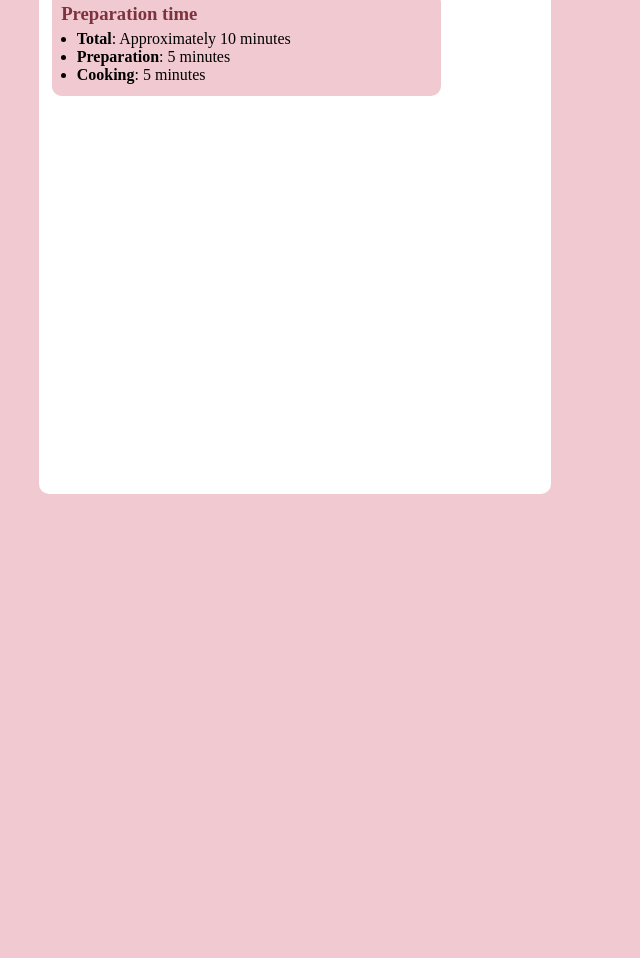
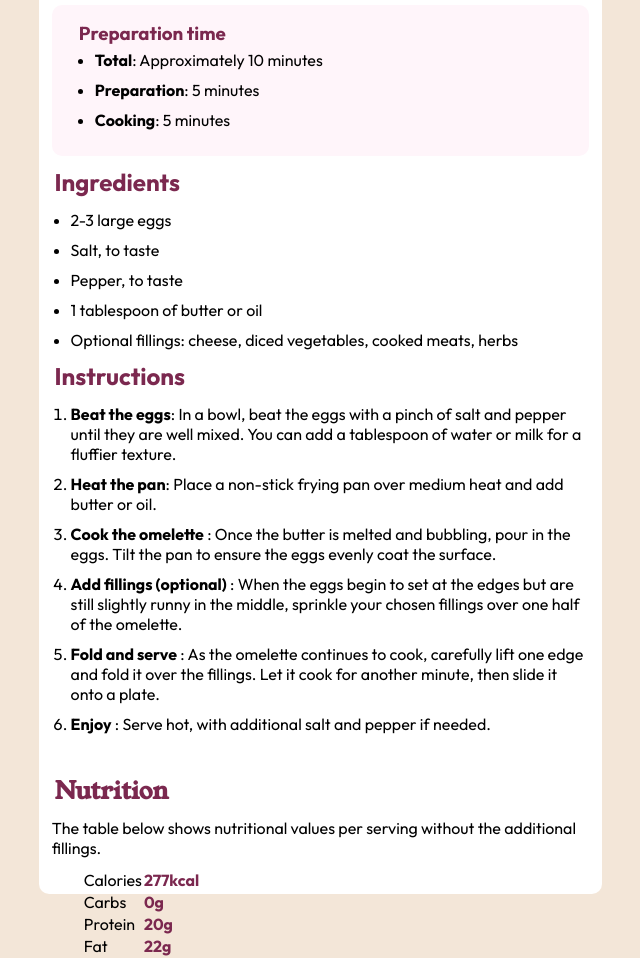
Before and after one commit to Orsini13/Recipe-page-Frontend-Mentor, a plain HTML site: page hindex.html in a window 1280 px wide. Shown: the part 326-1284 px from the top of the page, without its empty margins (345-985 px from the left). Before the commit the page ends 840 px from the top, so only its background shows below. Drawn offline with Linux system fonts and the light colour scheme.

```diff
--- a/hindex.html
+++ b/hindex.html
@@ -25,7 +25,65 @@
                 </ul>
             </div>
             </div>
+            <div class="Ingredients">
+                <h2><b>Ingredients</b></h2>
+                 <ul>
+                    <li>2-3 large eggs</li>
+                    <li>Salt, to taste</li>
+                    <li>Pepper, to taste</li>
+                    <li>1 tablespoon of butter or oil</li>
+                    <li>Optional fillings: cheese, diced vegetables, cooked meats, herbs</li>
+                 </ul>
+            </div>
+            <div class="Instructions">
+                <h2><b>Instructions</b></h2>
+                <ol>
+                    <li>
+                        <b>Beat the eggs</b>: In a bowl, beat the eggs with a pinch of salt and pepper until they are well mixed.
+                        You can add a tablespoon of water or milk for a fluffier texture.
+                    </li>
+                    <li><b>Heat the pan</b>: Place a non-stick frying pan over medium heat and add butter or oil.</li>
+                    <li>
+                        <b>Cook the omelette</b> : Once the butter is melted and bubbling, pour in the eggs. Tilt the pan to ensure
+                        the eggs evenly coat the surface.
+                    </li>
+                    <li>
+                        <b>Add fillings (optional)</b> : When the eggs begin to set at the edges but are still slightly runny in the
+                middle, sprinkle your chosen fillings over one half of the omelette.
+                    </li>
+                    <li><b>Fold and serve</b> : As the omelette continues to cook, carefully lift one edge and fold it over the
+                        fillings. Let it cook for another minute, then slide it onto a plate.</li>
+                    <li><b>Enjoy</b> : Serve hot, with additional salt and pepper if needed.</li>
 
+                </ol>
+
+                <div class="Nutrition">
+                    <h2>Nutrition</h2>
+                    <p>The table below shows nutritional values per serving without the additional fillings.</p>
+                </div>
+
+                <table class="table">
+                    <tr class="spaced">
+                      <td>Calories</td>
+                      <td id="quantity"><b>277kcal</b></td>
+                    </tr>
+                    <tr class="spaced">
+                      <td>Carbs</td>
+                      <td id="quantity"><b>0g</b></td>
+                    </tr>
+                    <tr class="spaced">
+                      <td>Protein</td>
+                      <td id="quantity"><b>20g</b></td>
+                    </tr>
+                    <tr class="spaced">
+                      <td>Fat</td>
+                      <td id="quantity"><b>22g</b></td>
+                    </tr>
+                  </table>
+
+
+
+            </div>
         </div>
 
 
--- a/style.css
+++ b/style.css
@@ -1,16 +1,25 @@
+@import url('https://fonts.googleapis.com/css2?family=Outfit:wght@100..900&family=Young+Serif&display=swap');
+
 *{
     margin: 0;
     padding: 0;
     box-sizing: border-box;
+    font-family: 'Outfit', sans-serif;
 }
+/* @media screen {
+
+.Ingredients > ul{
+    list-style-type: disc !important;
+}
+} */
 body{
-    background: rgb(240, 202, 208);
+    background:hsl(30, 54%, 90%);
     width: 100%;
     height: 100%;
 }
 .box1{
-    width: 40%;
-    height: 100vh;
+    width: 44%;
+    height: 1200px;
     background: white;
     position: relative;
     padding: 1%;
@@ -28,30 +37,75 @@ body{
 }
 .box1 h2{
     margin-bottom: 10px;
+    font-family: 'Young Serif', serif;
 }
 .box1 p{
     margin-bottom: 10px;
+    font-size: 16px;
 }
 
 .box2{
-    width: 80%;
+    width: 100%;
     position: relative;
     border-radius: 10px;
-    background: rgb(240, 202, 208);
+    background: hsl(330, 100%, 98%);
     padding: 3% 0;
 }
 .box22{
-    width: 80%;
+    width: 100%;
     position: relative;
     border-radius: 10px;
-    background: rgb(240, 202, 208);
 }
 .box2 h3{
-    color: rgb(124, 51, 63);
+    color: hsl(332, 51%, 32%);
     margin-bottom: 5px;
     left: o;
-    margin-left: 3%;
+    margin-left: 5%;
 }
 .box2 ul li{
     margin-left: 8%;
+    margin-bottom: 10px;
 }
+/* .box22 ul::before{
+    content: "\2022";
+    color: red;
+} */
+.Ingredients{
+    width: 100%;
+    background: white;
+    position: relative;
+    margin-bottom: 10px;
+    margin-top: 10px;
+}
+.Ingredients h2{
+    margin-left: 0.5%;
+    color: hsl(332, 51%, 32%);
+}
+.Ingredients ul {
+    margin-left: 3.5%;
+}
+.Ingredients ul li{
+    margin-bottom: 10px;
+    font-size: 16px;
+}
+.Instructions h2{
+    margin-left: 0.5%;
+    color: hsl(332, 51%, 32%);
+}
+.Instructions ol {
+    margin-left: 3.5%;
+}
+.Instructions ol li {
+    margin-bottom: 10px;
+    font-size: 16px;
+}
+.Nutrition{
+    margin-top: 40px;
+}
+#quantity{
+    color: hsl(332, 51%, 32%);
+}
+.table{
+    padding: 0 30px;
+    gap: 50px;
+}
```
